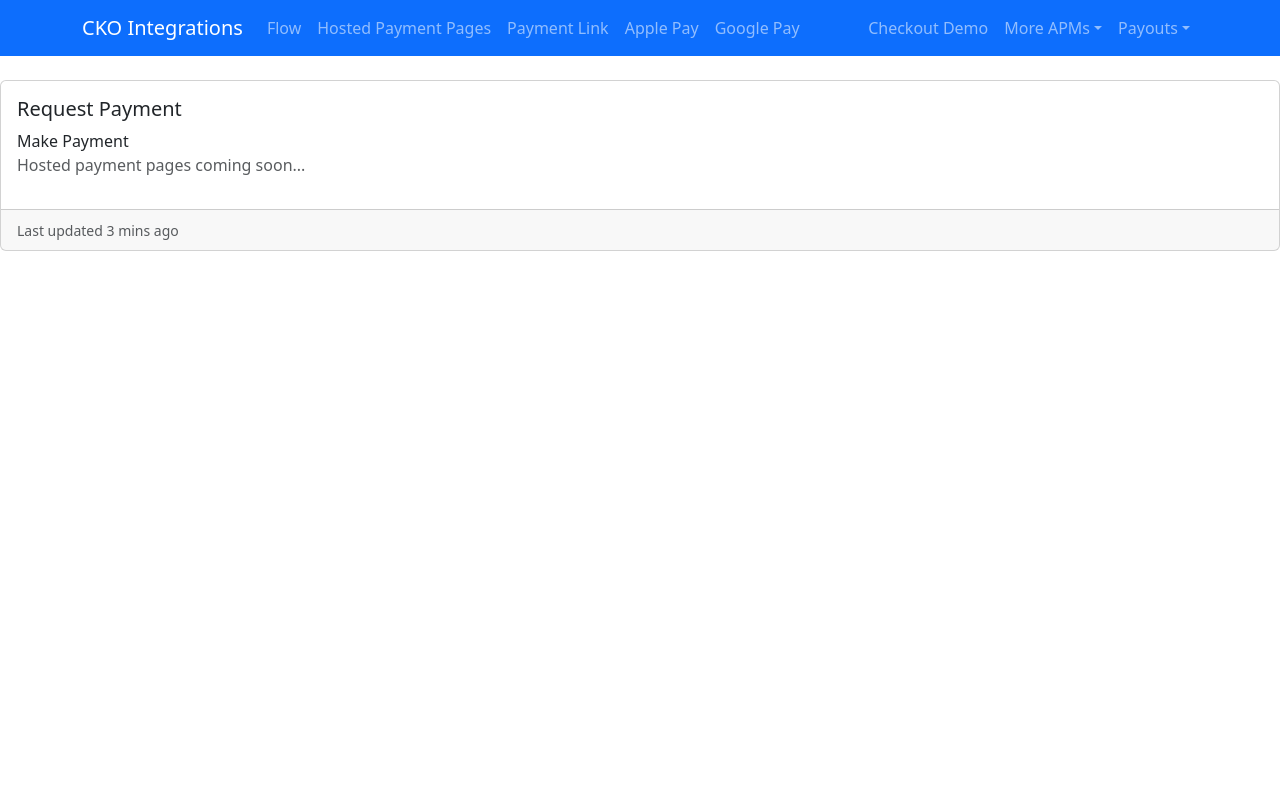
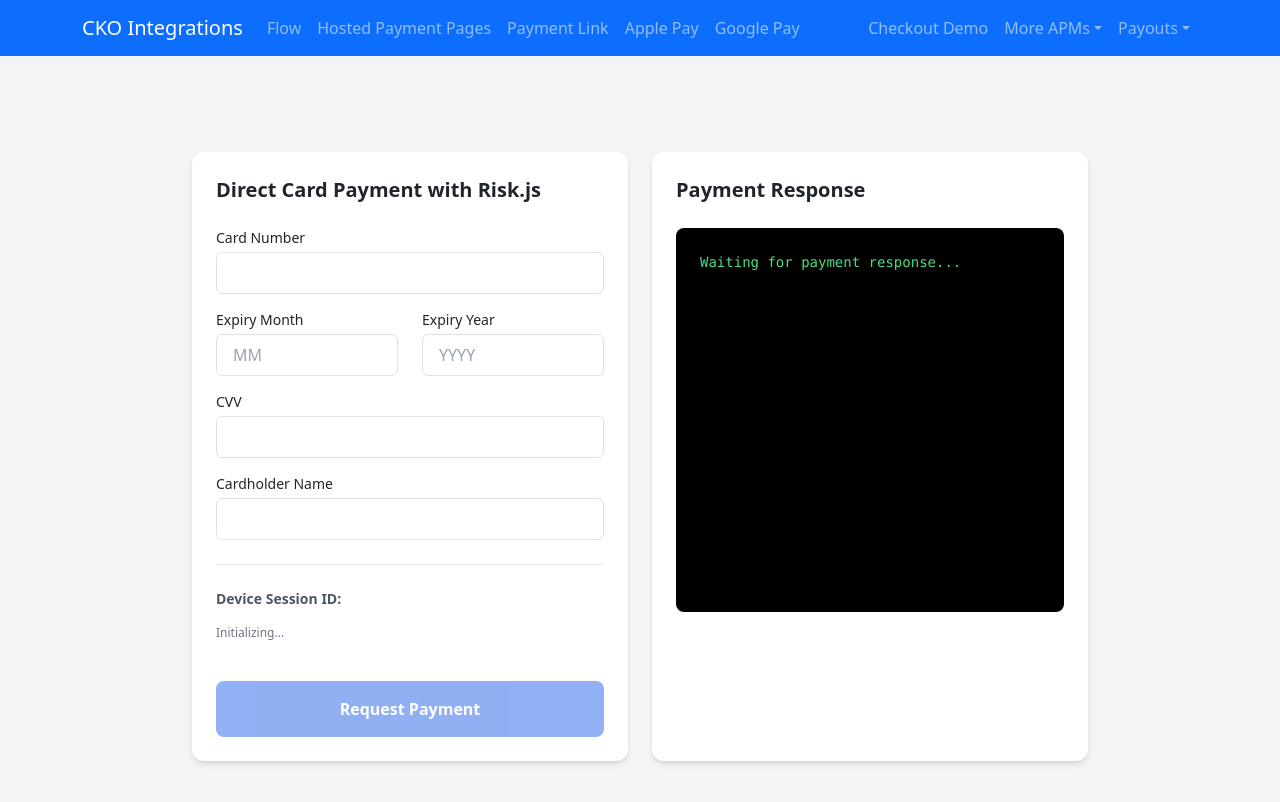
Before and after one commit to Mark-Reilly-Checkout/React-Flask-Project, a React (Create React App) app in the folder frontend/: page /requestPayment in a window 1280 px wide. Shown: the top 802 px of the page. Built offline with nearby package versions, Linux system fonts and the light colour scheme.

Commit message:
Adding Regular Payment request

```diff
--- a/frontend/src/components/NavigationBar.js
+++ b/frontend/src/components/NavigationBar.js
@@ -30,7 +30,7 @@ const NavigationBar = () => {
             <NavDropdown title="Payouts" id="collapsible-nav-dropdown" data-bs-theme="light">
               <Dropdown.Item href="#card">Card</Dropdown.Item>
               <Dropdown.Item href="#bank">Bank</Dropdown.Item>
-              <Dropdown.Item href="/test">Test Layout</Dropdown.Item>
+              <Dropdown.Item href="/requestPayment">Request Payment</Dropdown.Item>
             </NavDropdown>
           </Nav>
         </Navbar.Collapse>
--- a/frontend/src/components/RequestPayment.js
+++ b/frontend/src/components/RequestPayment.js
@@ -1,63 +1,165 @@
-import axios from "axios";
-import Button from 'react-bootstrap/Button';
 import React, { useState, useEffect } from 'react';
-import { Card } from 'react-bootstrap';
-import CardGroup from 'react-bootstrap/CardGroup';
-import Col from 'react-bootstrap/Col';
-import Row from 'react-bootstrap/Row';
+import axios from 'axios';
+import { toast } from 'react-toastify';
 
-const PaymentComponent = () => {
+const RequestPayment = () => {
+    const API_BASE_URL = process.env.REACT_APP_BACKEND_URL || "";
+    const [cardDetails, setCardDetails] = useState({
+        number: '',
+        expiry_month: '',
+        expiry_year: '',
+        cvv: '',
+        name: ''
+    });
+    const [deviceSessionId, setDeviceSessionId] = useState(null);
+    const [paymentResponse, setPaymentResponse] = useState(null);
     const [loading, setLoading] = useState(false);
-    const API_BASE_URL = process.env.REACT_APP_BACKEND_URL || "";
 
+    // Effect to load and initialize the Risk.js SDK
+    useEffect(() => {
+        const scriptId = 'risk-js';
+        if (document.getElementById(scriptId)) {
+            return; // Script already added
+        }
 
-    const RequestPayment = async () => {
+        const script = document.createElement('script');
+        script.id = scriptId;
+        script.src = "https://risk.sandbox.checkout.com/cdn/risk/2.3/risk.js";
+        script.defer = true;
+        script.integrity = "sha384-ZGdiIppkJzwran7Bjk0sUZy5z1mZGpR/MJx7LC0xCTyFE2sBpPFeLu4r15yGVei6";
+        script.crossOrigin = "anonymous";
+
+        script.addEventListener('load', async () => {
             try {
-            const response = axios.post(`${API_BASE_URL}api/requestPayment`, {
-                card_number: "4242424242424242",
-                expiry_month: "6",
-                expiry_year: "2025",
-                cvv: "100",
-                amount: 5000,  // Amount in cents ($50.00)
-                email: "test@example.com"
+                console.log("Risk.js SDK loaded.");
+                // Initialize Risk.js with your public API key
+                const risk = await window.Risk.create("pk_sbox_z6zxchef4pyoy3bziidwee4clm4");
+                // Publish device data to get the session ID
+                const dsid = await risk.publishRiskData();
+                setDeviceSessionId(dsid);
+                toast.success(`Risk device session created: ${dsid}`);
+                console.log("Device Session ID:", dsid);
+            } catch (err) {
+                console.error("Risk.js initialization failed:", err);
+                toast.error("Failed to initialize fraud detection SDK.");
+            }
         });
 
-            console.log("Payment Response:", response.data);
+        document.body.appendChild(script);
+
+        // Cleanup function to remove the script when the component unmounts
+        return () => {
+            const riskScript = document.getElementById(scriptId);
+            if (riskScript) {
+                riskScript.remove();
+            }
+        };
+    }, []);
+
+    const handleInputChange = (e) => {
+        const { name, value } = e.target;
+        setCardDetails(prev => ({ ...prev, [name]: value }));
+    };
+
+    const handleRequestPayment = async () => {
+        if (!deviceSessionId) {
+            toast.error("Device session ID is not available. Please wait or refresh.");
+            return;
+        }
+
+        setLoading(true);
+        setPaymentResponse(null);
+
+        try {
+            // Construct the payment request payload
+            const payload = {
+                source: {
+                    type: "card",
+                    number: cardDetails.number,
+                    expiry_month: parseInt(cardDetails.expiry_month),
+                    expiry_year: parseInt(cardDetails.expiry_year),
+                    cvv: cardDetails.cvv,
+                    name: cardDetails.name
+                },
+                amount: 1000, // Example amount (e.g., 10.00 GBP)
+                currency: "GBP",
+                reference: `risk-demo-${Date.now()}`,
+                risk: {
+                    device_session_id: deviceSessionId
+                },
+                customer: {
+                    email: "customer@example.com"
+                }
+            };
+
+            // Send the request to your backend
+            const response = await axios.post(`${API_BASE_URL}/api/request-card-payment`, payload);
+            setPaymentResponse(response.data);
+            toast.success(`Payment processed! Status: ${response.data.status}`);
         } catch (error) {
-            console.error("Payment Error:", error.response ? error.response.data : error.message);
+            console.error("Payment Request Error:", error.response ? error.response.data : error.message);
+            toast.error("Payment request failed. See console for details.");
+            setPaymentResponse(error.response ? error.response.data : { error: error.message });
         } finally {
             setLoading(false);
         }
     };
+
     return (
+        <div className="min-h-screen bg-gray-100 p-6 flex items-center justify-center">
+            <div className="w-full max-w-4xl grid grid-cols-1 md:grid-cols-2 gap-6">
+                {/* Left Panel: Card Form */}
+                <div className="bg-white p-6 rounded-xl shadow-md">
+                    <h2 className="text-xl font-semibold mb-4">Direct Card Payment with Risk.js</h2>
+                    <div className="space-y-4">
                         <div>
-            <br></br>
+                            <label className="block text-sm font-medium mb-1">Card Number</label>
+                            <input type="text" name="number" value={cardDetails.number} onChange={handleInputChange} className="w-full border rounded px-3 py-2" />
+                        </div>
+                        <div className="flex gap-4">
+                            <div className="flex-1">
+                                <label className="block text-sm font-medium mb-1">Expiry Month</label>
+                                <input type="text" name="expiry_month" value={cardDetails.expiry_month} onChange={handleInputChange} className="w-full border rounded px-3 py-2" placeholder="MM" />
+                            </div>
+                            <div className="flex-1">
+                                <label className="block text-sm font-medium mb-1">Expiry Year</label>
+                                <input type="text" name="expiry_year" value={cardDetails.expiry_year} onChange={handleInputChange} className="w-full border rounded px-3 py-2" placeholder="YYYY" />
+                            </div>
+                        </div>
                         <div>
-                <CardGroup>
-                    <Card>
-                        <Card.Body>
-                            <Card.Title>Request Payment</Card.Title>
-                            <Card.Text>
+                            <label className="block text-sm font-medium mb-1">CVV</label>
+                            <input type="text" name="cvv" value={cardDetails.cvv} onChange={handleInputChange} className="w-full border rounded px-3 py-2" />
+                        </div>
                         <div>
-                                    <button onClick={RequestPayment} disabled={loading}>
-                                        {loading ? "Processing..." : "Make Payment"}
+                            <label className="block text-sm font-medium mb-1">Cardholder Name</label>
+                            <input type="text" name="name" value={cardDetails.name} onChange={handleInputChange} className="w-full border rounded px-3 py-2" />
+                        </div>
+                    </div>
+                    <div className="mt-4 pt-4 border-t">
+                        <p className="text-sm text-gray-600"><strong>Device Session ID:</strong></p>
+                        <p className="text-xs text-gray-500 break-all">{deviceSessionId || "Initializing..."}</p>
+                    </div>
+                    <button
+                        onClick={handleRequestPayment}
+                        disabled={loading || !deviceSessionId}
+                        className="mt-4 w-full bg-blue-600 text-white font-semibold py-3 px-6 rounded-lg hover:bg-blue-700 transition duration-300 disabled:opacity-50"
+                    >
+                        {loading ? "Processing..." : "Request Payment"}
                     </button>
                 </div>
-                                <div>
-                                    <p className="text-muted">Hosted payment pages coming soon...</p>
+
+                {/* Right Panel: Response */}
+                <div className="bg-white p-6 rounded-xl shadow-md">
+                    <h2 className="text-xl font-semibold mb-4">Payment Response</h2>
+                    <div className="bg-black text-green-400 font-mono text-sm p-4 rounded-lg overflow-auto h-96 whitespace-pre-wrap break-words">
+                        {paymentResponse
+                            ? JSON.stringify(paymentResponse, null, 2)
+                            : 'Waiting for payment response...'}
                     </div>
-                            </Card.Text>
-                        </Card.Body>
-                        <Card.Footer>
-                            <small className="text-muted">Last updated 3 mins ago</small>
-                        </Card.Footer>
-                    </Card>
-
-                </CardGroup>
+                </div>
             </div>
         </div>
     );
 };
 
-
-export default PaymentComponent;
+export default RequestPayment;
```
Also changed, not shown: 1 other file (tests, documents, lock files or other folders). Lines whose indentation alone changed are shown as unchanged.
